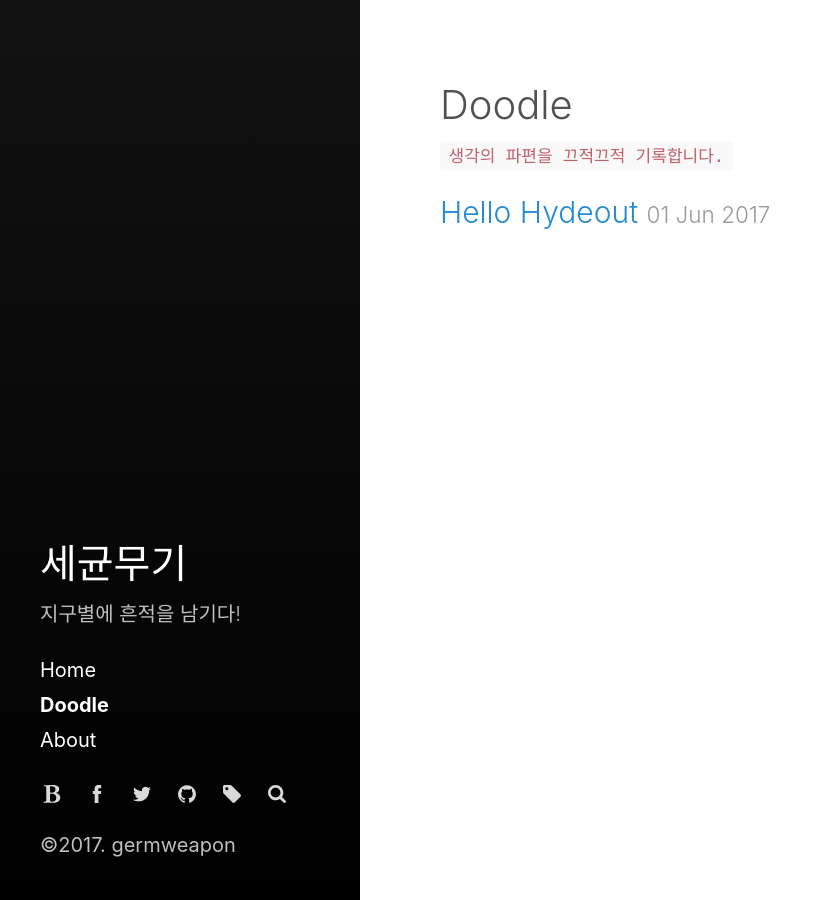
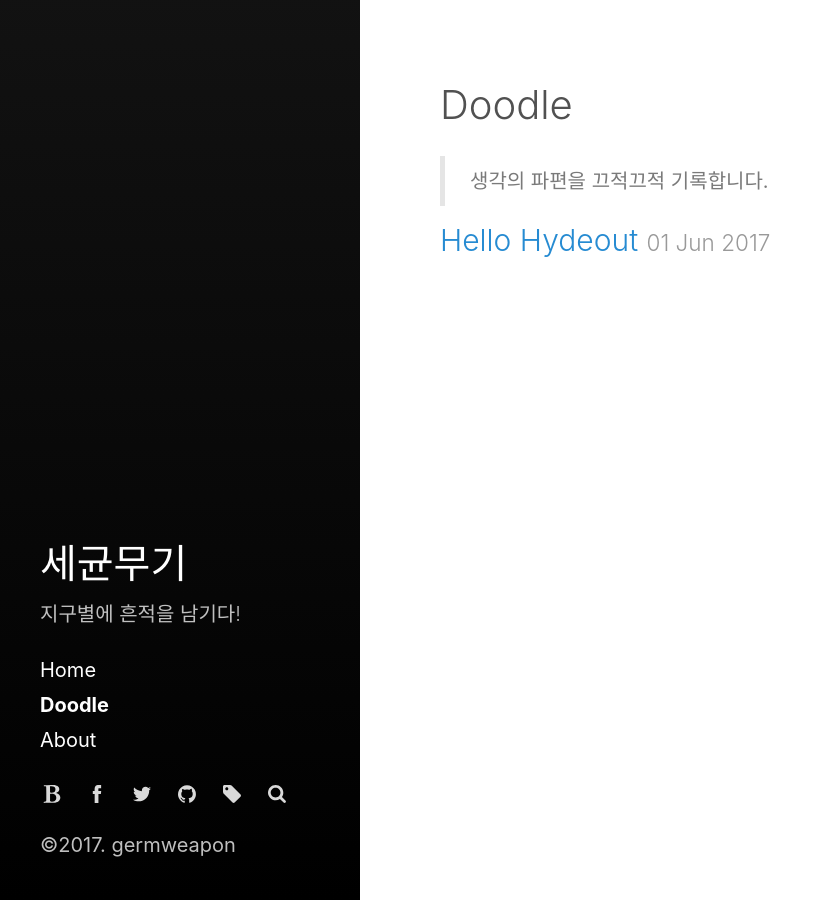
Before and after one commit to germweapon/germweapon.github.io, a Jekyll site: the page built from category/Doodle.md, in a window 1280 px wide. Shown: the whole page, without its empty margins (0-833 px from the left). Built offline with Jekyll 4.4.1, drawn with Linux system fonts in a browser that asks for light colours.

Commit message:
some fix

```diff
--- a/category/Doodle.md
+++ b/category/Doodle.md
@@ -4,4 +4,4 @@ title: Doodle
 catergory : Doodle
 ---
 
-`생각의 파편을 끄적끄적 기록합니다.`
+>생각의 파편을 끄적끄적 기록합니다.
```
Also changed, not shown: about.md (+1 -1 lines).
